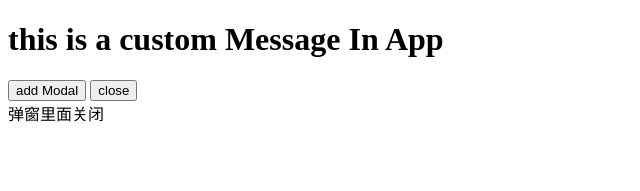
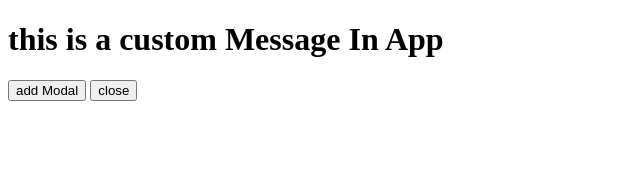
Before and after one commit to Aoshisen/svelte_learn, a Svelte app: page / in a window 1280 px wide. Shown: the top 191 px of the page, without its empty margins (0-640 px from the left). Built offline with nearby package versions, Linux system fonts and the light colour scheme.

Commit message:
style: 添加出现消失的动画

```diff
--- a/src/App.svelte
+++ b/src/App.svelte
@@ -22,7 +22,6 @@
   }
 
   function handleClose() {
-    console.log("弹窗close");
     modal.close();
   }
 </script>
--- a/src/components/Modal/modal.scss
+++ b/src/components/Modal/modal.scss
@@ -1,24 +1,25 @@
-#topModal {
-  visibility: hidden;
-  z-index: 9999;
-  position: fixed;
+@mixin fill() {
   top: 0;
   left: 0;
   right: 0;
   bottom: 0;
-  background: rgba(0, 0, 0, 0.68);
-  display: flex;
-  align-items: center;
-  justify-content: center;
 }
-#modal {
-  position: relative;
+#modal-container {
+  #modal-inner {
+    z-index: 9999;
+    position: fixed;
+    @include fill;
+    #mask {
+      position: absolute;
+      @include fill;
+      background: rgba(0, 0, 0, 0.68);
+    }
+
+    #modal {
+      position: absolute;
+    }
+  }
 }
-
-.visible {
-  visibility: visible !important;
-}
-
 #modal-content {
   max-width: calc(100vw - 20px);
   max-height: calc(100vh - 20px);
--- a/src/components/Modal/modal.svelte
+++ b/src/components/Modal/modal.svelte
@@ -12,10 +12,15 @@
 </script>
 
 <script lang="ts">
-  import { onDestroy } from "svelte";
+  import { onDestroy, onMount } from "svelte";
   let currentModal: HTMLElement;
   let visible = false;
   let closeCallback: () => void;
+  import { fade } from "svelte/transition";
+
+  onMount(() => {
+    document.body.appendChild(currentModal);
+  });
 
   //打开弹窗的副作用函数
   function openEffect() {
@@ -35,7 +40,6 @@
     if (visible) return;
     openEffect();
     visible = true;
-    document.body.appendChild(currentModal);
   }
 
   //定义挂载到modal 的close 函数
@@ -57,12 +61,14 @@
   }
 </script>
 
+<div id="modal-container" bind:this={currentModal}>
+  {#if visible}
+    <div id="modal-inner">
       <div
-  id="topModal"
-  class:visible
-  bind:this={currentModal}
+        id="mask"
         on:click|stopPropagation={handleMaskClick}
->
+        transition:fade
+      />
       <!-- 阻止modal 里面的点击事件冒泡到全局 -->
       <div id="modal" on:click|stopPropagation={() => {}}>
         <div id="modal-content">
@@ -70,5 +76,7 @@
         </div>
       </div>
     </div>
+  {/if}
+</div>
 
 <style lang="scss" src="./modal.scss"></style>
```
Lines whose indentation alone changed are shown as unchanged.
